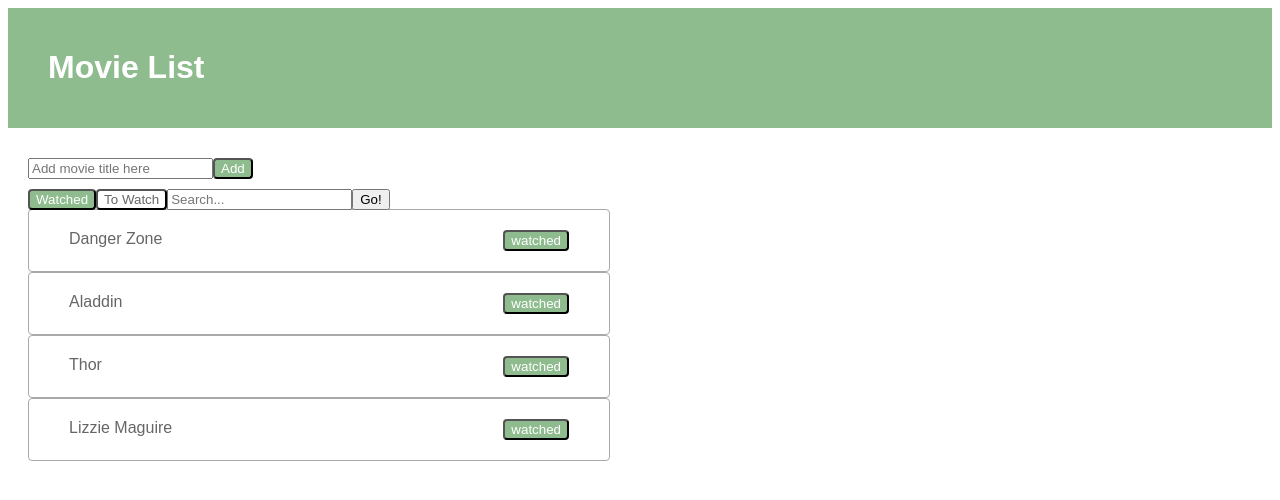
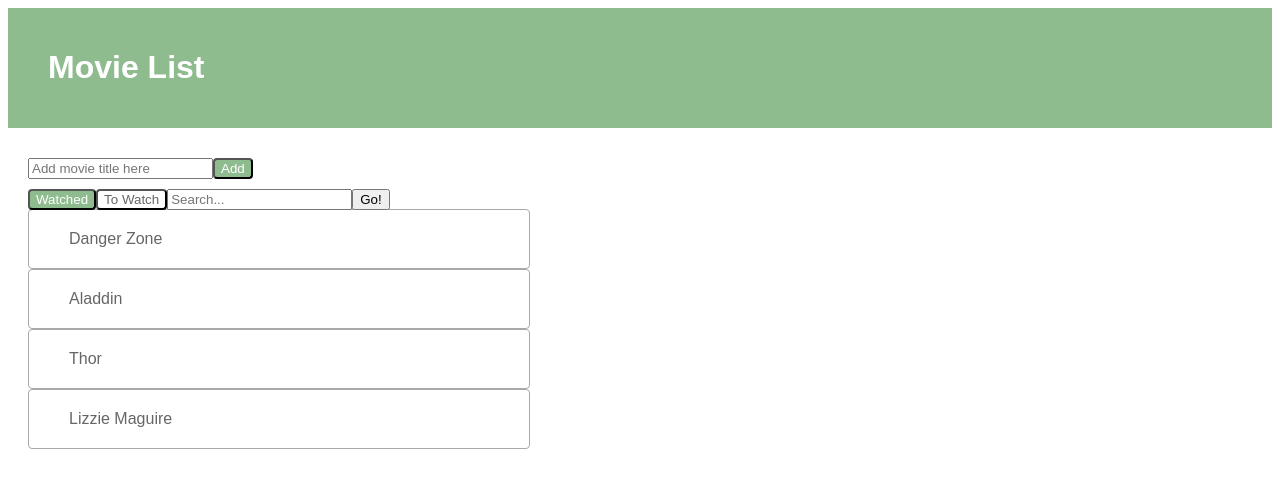
Before and after one commit to cherrih/movieListReact, a React app: page / in a window 1280 px wide. Shown: the top 500 px of the page. Built offline with nearby package versions, Linux system fonts and the light colour scheme.

Commit message:
Add a panel of movie information on click

```diff
--- a/src/components/App.jsx
+++ b/src/components/App.jsx
@@ -39,7 +39,7 @@ class App extends React.Component {
   }
   handleAddSubmit(event) {
     event.preventDefault();
-    movies.push({title: this.state.addValue, watched: false})
+    movies.push({title: this.state.addValue, displayData:false, watched: false, year: 1990, runtime: '107 minutes', metascore: 46, imdbRating: 9.2})
     this.setState({movies:movies})
   }
 
@@ -48,13 +48,11 @@ class App extends React.Component {
     event.preventDefault();
     this.setState({watchedTab: false});
     this.forceUpdate();
-    console.log(this.state.watchedTab)
   }
   handleWatchedSubmit(event) {
     event.preventDefault();
     this.setState({watchedTab: true});
     this.forceUpdate();
-    console.log(this.state.watchedTab)
   }
 
   handleWatchedClick(event) {
@@ -62,24 +60,44 @@ class App extends React.Component {
     movies.forEach(movie => {
       if (movie.title === event.target.id) {
         movie.watched = !movie.watched;
+        movie.displayData = !movie.displayData;
       }
     })
     this.forceUpdate();
 
   }
 
+  displayDataHandler(event) {
+    movies.forEach(movie => {
+      if (movie.title === event.target.id) {
+        movie.displayData = !movie.displayData;
+      }
+    })
+    this.forceUpdate();
+  }
+
   render() {
       return (
         <div>
         <div className='title'><h1>Movie List</h1></div>
-        <div><AddMovie handleAddSubmit={this.handleAddSubmit.bind(this)} handleAddChange={this.handleAddChange.bind(this)}/></div>
+        <div>
+          <AddMovie
+          handleAddSubmit={this.handleAddSubmit.bind(this)}
+          handleAddChange={this.handleAddChange.bind(this)}/>
+        </div>
         <span>
           <Search handleSearchSubmit={this.handleSearchSubmit.bind(this)}
             handleSearchChange={this.handleSearchChange.bind(this)}
             handleToWatchSubmit={this.handleToWatchSubmit.bind(this)}
             handleWatchedSubmit={this.handleWatchedSubmit.bind(this)}/>
           </span>
-        <div><MovieList watchedTab={this.state.watchedTab} movies={this.state.movies} handleWatchedClick={this.handleWatchedClick.bind(this)}/></div>
+          <div>
+            <MovieList handleDisplay={this.displayDataHandler.bind(this)}
+              displayData={this.state.displayData}
+              watchedTab={this.state.watchedTab}
+              movies={this.state.movies}
+              handleWatchedClick={this.handleWatchedClick.bind(this)}/>
+          </div>
         </div>
       )
   }
--- /dev/null
+++ b/src/components/Description.jsx
@@ -0,0 +1,30 @@
+import React from 'react';
+
+const Description = props => {
+  return (
+    <div>
+      {props.display ?
+        <div id='description'>
+          <div>Year: {props.movie.year}</div>
+          <div>Runtime: {props.movie.runtime}</div>
+          <div>IMDB Rating: {props.movie.imdbRating}</div>
+          <input id='watched' type='submit' value='Watched'/>
+        </div>
+        :
+        <div></div>}
+    </div>
+  )
+};
+
+export default Description;
+
+//    watched ?
+//         <div>
+//       <span id='movietitle' className='watched'>{props.movie.title}</span>
+//       <span ><input type='submit' value='to watch' id={props.movie.title} className='watchedbutton' onClick={props.clickHandler}/></span>
+//     </div>
+//         :
+//         <div>
+//         <span id='movietitle'>{props.movie.title}</span>
+//         <span ><input type='submit' value='watched' id={props.movie.title} className='watchedbutton' onClick={props.clickHandler}/></span>
+//       </div>
--- a/src/components/Movie.jsx
+++ b/src/components/Movie.jsx
@@ -1,35 +1,14 @@
 import React from 'react';
 
 const Movie = props => {
-  var watched = props.movie.watched;
+  var displayData = props.movie.displayData;
+
   return (
-    <div className={props.movie.title}>
-      <div>
-      { watched ?
-        <div>
-      <span id='movietitle' className='watched'>{props.movie.title}</span>
-      <span ><input type='submit' value='to watch' id={props.movie.title} className='watchedbutton' onClick={props.clickHandler}/></span>
-    </div>
-        :
-        <div>
-        <span id='movietitle'>{props.movie.title}</span>
-        <span ><input type='submit' value='watched' id={props.movie.title} className='watchedbutton' onClick={props.clickHandler}/></span>
-      </div>
-      }
-      </div>
+    <div className={props.movie.title} >
+      <div id={props.movie.title}className='movietitle'>{props.movie.title}</div>
+      {/* <Description watched = {props.movie.watched} clickHandler={props.handleWatchedClick} movie={props.movie}/> */}
     </div>
   )
 }
 
 export default Movie;
-
-
-
-// return (
-//   <div className={props.movie.title}>
-    // <div>
-    //   <span id='movietitle'>{props.movie.title}</span>
-    //   <span ><input type='submit' value='watched' id={props.movie.title} className='watchedbutton' onClick={props.clickHandler}/></span>
-    // </div>
-//   </div>
-// )
--- a/src/components/MovieList.jsx
+++ b/src/components/MovieList.jsx
@@ -1,5 +1,6 @@
 import React from 'react';
 import Movie from './Movie.jsx';
+import Description from './Description.jsx';
 
 const MovieList = (props) => {
   var toggle = props.watchedTab;
@@ -8,7 +9,10 @@ const MovieList = (props) => {
   return (
     arr.map(movie => {
       return (
-        <div className='movielist' key={movie.title}><Movie movie={movie} clickHandler={props.handleWatchedClick}/></div>
+        <div key={movie.title}>
+        <div className='movielist' id={movie.title} onClick={props.handleDisplay}><Movie movie={movie} handleDisplay={props.handleDisplay}/></div>
+        <div id={movie.title}><Description watched = {movie.watched} movie={movie} display = {movie.displayData}/></div>
+        </div>
       )
     })
   )
--- a/src/components/data/data.js
+++ b/src/components/data/data.js
@@ -1,19 +1,8 @@
 var movies = [
-  {title: 'Danger Zone', watched: false},
-  {title: 'Aladdin', watched: false},
-  {title: 'Thor', watched: false},
-  {title: 'Lizzie Maguire', watched: false}
+  {title: 'Danger Zone', displayData:false, watched: false, year: 1990, runtime: '107 minutes', metascore: 46, imdbRating: 9.2},
+  {title: 'Aladdin', displayData:false, watched: false, year: 1990, runtime: '107 minutes', metascore: 46, imdbRating: 9.2},
+  {title: 'Thor', displayData:false, watched: false, year: 1990, runtime: '107 minutes', metascore: 46, imdbRating: 9.2},
+  {title: 'Lizzie Maguire', displayData:false, watched: false, year: 1990, runtime: '107 minutes', metascore: 46, imdbRating: 9.2}
 
 ]
-// var watchedMovies = []
-
-
 export default movies;
-
-
-// watched: false on each new obj
-//toggleStatus click function set to opposite boolean
-//obj.watched = !obj.watched
-// this.forceUpdate()
-
-//
--- a/src/styles/styles.css
+++ b/src/styles/styles.css
@@ -13,10 +13,9 @@ body {
 
 .movielist {
   margin: 0px 20px;
-  padding: 20px 40px;
   border: 1px solid darkgray;
   width: 500px;
-  overflow: hidden;
+  /* overflow: hidden; */
   border-radius: 4px;
 }
 
@@ -36,12 +35,13 @@ body {
   border-radius: 4px;
 }
 
-#movietitle {
-  float:left;
+.movietitle {
+  /* float:left; */
+  padding: 20px 40px;
 }
 
 .watchedbutton {
-  float:right;
+  /* float:right; */
   background-color: #8FBC8F;
   color: white;
   border-radius: 4px;
@@ -58,3 +58,12 @@ body {
   /* height: 40px; */
   border-radius: 4px;
 }
+
+#description {
+  margin-left: 20px;
+  /* margin-top: 10px;
+  margin-bottom: 20px; */
+  padding: 20px 40px;
+  border: 1px dotted darkgray;
+  width: 420px;
+}
```
Also changed, not shown: src/components/Watched.jsx (deleted, +0 -9 lines), public/bundle.js.
